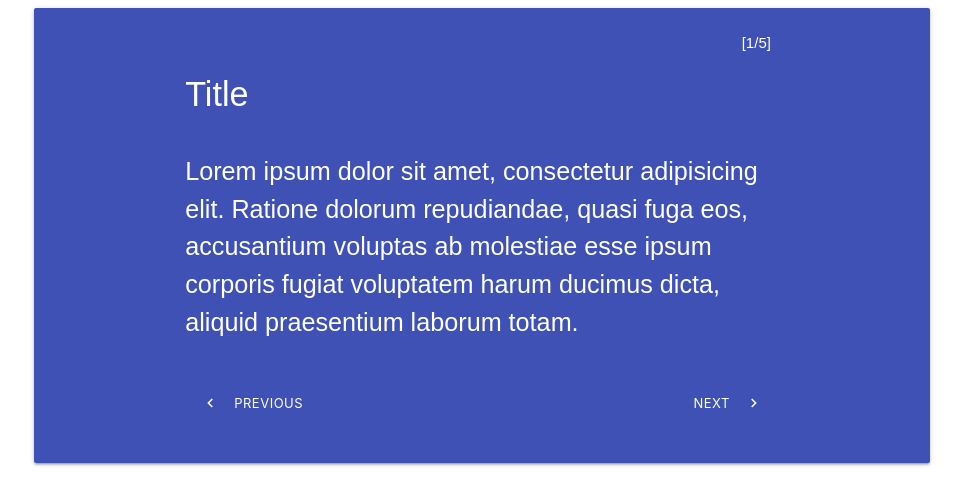
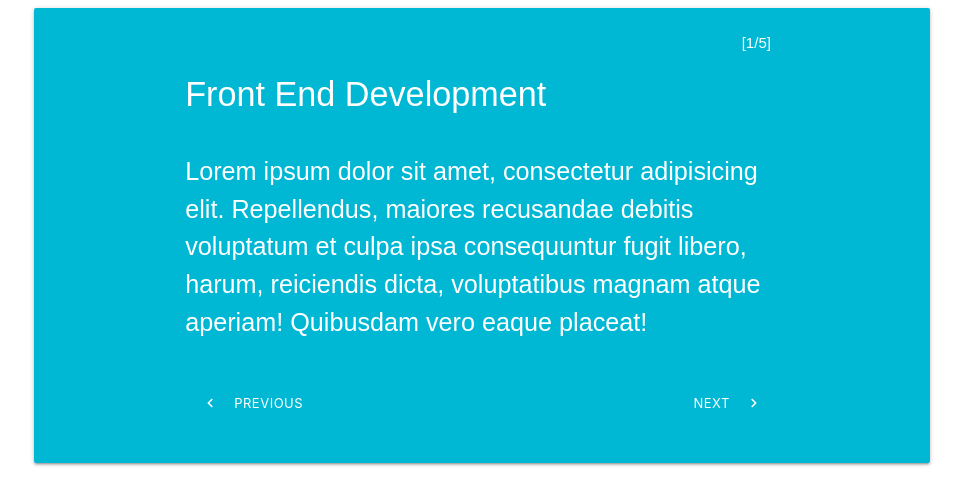
Before and after one commit to erick-her/content-presentation, a plain HTML site: page index.html in a window 1280 px wide. Shown: the whole page, without its empty margins (158-1121 px from the left). Drawn offline with nearby package versions, Linux system fonts and the light colour scheme; a web font is replaced by a local one.

Commit message:
Load content from data object function.

```diff
--- a/assets/js/custom.js
+++ b/assets/js/custom.js
@@ -0,0 +1,64 @@
+var data = [
+  {
+    id: '1',
+    title: 'Front End Development',
+    description: 'Lorem ipsum dolor sit amet, consectetur adipisicing elit. Repellendus, maiores recusandae debitis voluptatum et culpa ipsa consequuntur fugit libero, harum, reiciendis dicta, voluptatibus magnam atque aperiam! Quibusdam vero eaque placeat!',
+    color: '#00b8d4'
+  },
+  {
+    id: '2',
+    title: 'Back End Development',
+    description: 'Lorem ipsum dolor sit amet, consectetur adipisicing elit. Ad doloremque suscipit natus est accusantium, voluptates amet explicabo, debitis tenetur, repudiandae qui dolorem rem ratione voluptatem magni? Rem, repudiandae magni vero?',
+    color: '#69f0ae'
+  },
+  {
+    id: '3',
+    title: 'Full Stack Development',
+    description: 'Lorem ipsum dolor sit amet, consectetur adipisicing elit. Eligendi sapiente aspernatur in saepe quod reprehenderit animi voluptates iusto, amet debitis, magni odit culpa maxime necessitatibus incidunt ratione accusantium harum nulla?',
+    color: '#ff9100 '
+  },
+  {
+    id: '4',
+    title: 'Database Management',
+    description: 'Lorem ipsum dolor sit amet, consectetur adipisicing elit. In laudantium ex similique voluptas accusantium natus illo, non distinctio explicabo, assumenda debitis, sint hic! Odio molestias magni sint, sapiente quam perferendis?',
+    color: '#f50057'
+  },
+  {
+    id: '5',
+    title: 'Python Developer',
+    description: 'Lorem ipsum dolor sit amet, consectetur adipisicing elit. Odio, reprehenderit ex, enim voluptatibus numquam perferendis perspiciatis alias velit facere consectetur magni vitae sapiente sequi consequuntur ab cumque dignissimos mollitia voluptates.',
+    color: '#7c4dff'
+  }
+];
+
+var current;
+var card = document.getElementById('content');
+
+/**
+* Load content function.
+*@param index current content index to be displayed
+**/
+function load(index){
+  // Get each element by id
+  var badge = document.getElementById('badge');
+  var title = document.getElementById('title');
+  var description = document.getElementById('description');
+
+  // Display info from data object
+  badge.innerHTML = '['+ data[index].id + '/' + data.length + ']';
+  title.innerHTML = data[index].title;
+  description.innerHTML = data[index].description;
+  card.style.backgroundColor = data[index].color;
+
+  // Store in current
+  current = index;
+}
+
+/**
+* Initialize function.
+**/
+function init(){
+  load(0);
+}
+
+window.onload=init;
--- a/index.html
+++ b/index.html
@@ -18,19 +18,19 @@
   <main>
     <div class="container">
       <!--Content container-->
-      <div id="content" class="card-panel indigo">
+      <div id="content" class="card-panel">
         <div class="container">
           <!--Count badge-->
           <div class="row">
-            <span id="badge" class="badge white-text">[1/5]</span>
+            <span id="badge" class="badge white-text"></span>
           </div>
           <!--Title-->
           <div class="row">
-            <h4 id="title" class="white-text">Title</h4>
+            <h4 id="title" class="white-text"></h4>
           </div>
           <!--Description-->
           <div class="row">
-            <p id="description" class="flow-text white-text">Lorem ipsum dolor sit amet, consectetur adipisicing elit. Ratione dolorum repudiandae, quasi fuga eos, accusantium voluptas ab molestiae esse ipsum corporis fugiat voluptatem harum ducimus dicta, aliquid praesentium laborum totam.</p>
+            <p id="description" class="flow-text white-text"></p>
           </div>
           <!--Footer-->
           <footer class="row">
```
